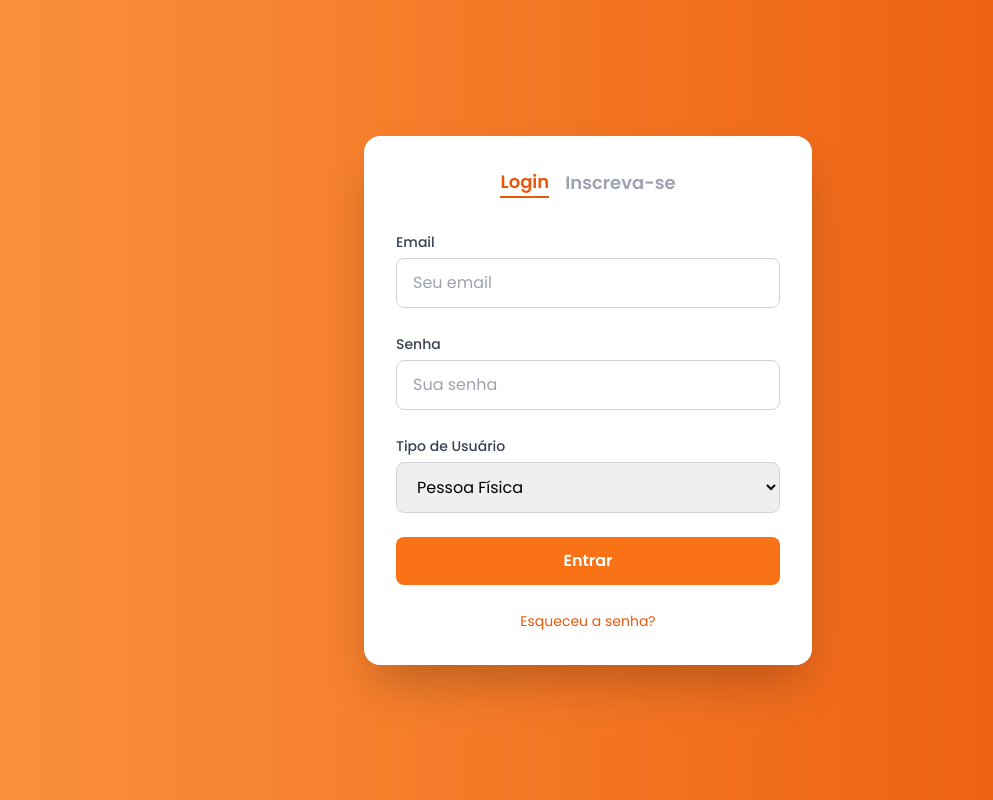
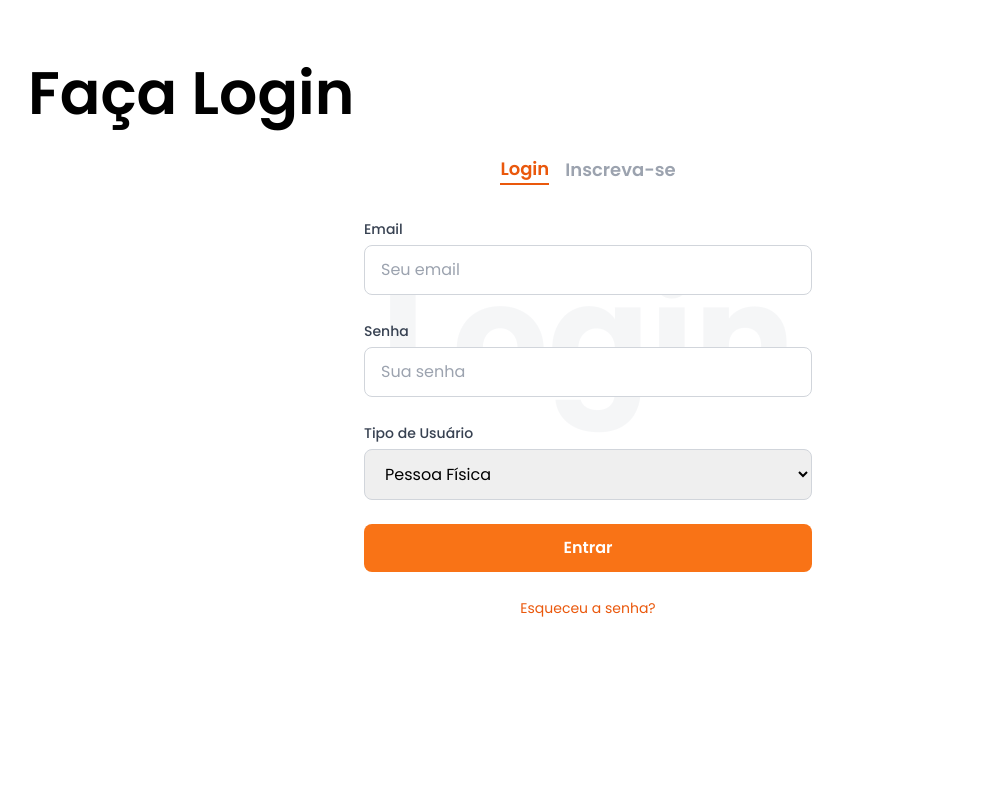
Before and after one commit to Vinishireis/Projeto_Interdisciplinar, a React (Vite) app: page /auth in a window 1280 px wide. Shown: the whole page, without its empty margins (52-1045 px from the left). Built offline with nearby package versions, Linux system fonts and the light colour scheme.

Commit message:
Atualização telas

```diff
--- a/src/components/Login_Signup/Auth.jsx
+++ b/src/components/Login_Signup/Auth.jsx
@@ -1,6 +1,8 @@
 import React, { useState } from "react";
 import { useSearchParams, useNavigate } from "react-router-dom";
 import axios from "axios";
+import { motion } from "framer-motion";
+import { SlideRight, SlideLeft } from "../../utility/animation"; // Certifique-se de importar as animações corretas
 
 const Auth = () => {
   const [searchParams] = useSearchParams();
@@ -66,10 +68,32 @@ const Auth = () => {
   };
 
   return (
-    <div className="min-h-screen flex items-center justify-center bg-gradient-to-r from-orange-400 to-orange-600 py-12 px-4 sm:px-6 lg:px-8">
-      <div className="max-w-md w-full bg-white rounded-2xl shadow-2xl p-8 space-y-8 transform transition-all duration-300 hover:scale-105">
+    <div className="container min-h-[650px] relative py-14">
+      {/* Texto de fundo */}
+      <div className="absolute inset-0 flex justify-center items-center">
+        <h1 className="text-[100px] md:text-[150px] lg:text-[150px] font-bold text-gray-300 opacity-20 text-center -z-10">
+          {isLogin ? "Login" : "Cadastro"}
+        </h1>
+      </div>
+
+      {/* Conteúdo principal */}
+      <div className="relative z-10">
+        <motion.h1
+          variants={SlideRight(0.4)}
+          initial="hidden"
+          animate="visible"
+          className="text-5xl font-semibold lg:text-6xl !leading-tight text-center md:text-left"
+        >
+          {isLogin ? "Faça Login" : "Crie sua Conta"}
+        </motion.h1>
+
         {/* Alternar entre Login e Inscreva-se */}
-        <div className="flex justify-center gap-4">
+        <motion.div
+          variants={SlideRight(0.6)}
+          initial="hidden"
+          animate="visible"
+          className="flex justify-center gap-4 mt-6"
+        >
           <button
             onClick={() => setIsLogin(true)}
             className={`text-lg font-semibold ${
@@ -90,17 +114,28 @@ const Auth = () => {
           >
             Inscreva-se
           </button>
-        </div>
+        </motion.div>
 
         {/* Mensagem de erro */}
         {erro && (
-          <div className="text-center text-red-600 text-sm">
+          <motion.div
+            variants={SlideRight(0.8)}
+            initial="hidden"
+            animate="visible"
+            className="text-center text-red-600 text-sm mt-4"
+          >
             {erro}
-          </div>
+          </motion.div>
         )}
 
         {/* Formulário */}
-        <form className="mt-8 space-y-6" onSubmit={handleSubmit}>
+        <motion.form
+          variants={SlideRight(1.0)}
+          initial="hidden"
+          animate="visible"
+          onSubmit={handleSubmit}
+          className="mt-8 space-y-6 max-w-md mx-auto"
+        >
           {!isLogin && (
             <div className="space-y-1">
               <label className="text-sm font-medium text-gray-700">Nome</label>
@@ -182,7 +217,7 @@ const Auth = () => {
               </a>
             </div>
           )}
-        </form>
+        </motion.form>
       </div>
     </div>
   );
```
Also changed, not shown: 1 other file (tests, documents, lock files or other folders).
